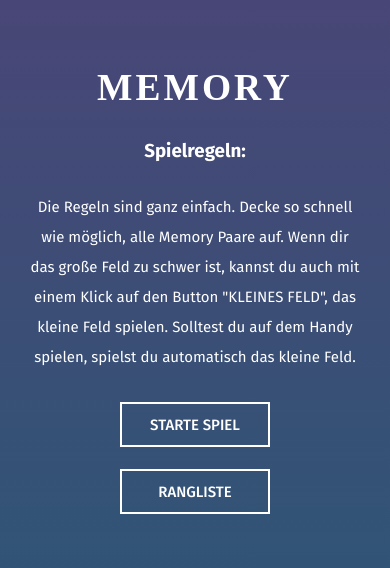
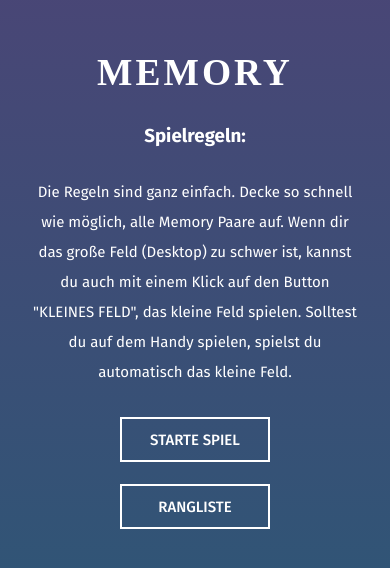
Before and after one commit to pascal-prfst/memory-frontend, a React (Vite) app: page / in a window 390 px wide. Shown: the part 132-700 px from the top of the page. Built offline with nearby package versions, Linux system fonts and the light colour scheme; a web font is replaced by a local one.

Commit message:
pagination responsive fixed

```diff
--- a/src/components/UIElements/Pagination.module.css
+++ b/src/components/UIElements/Pagination.module.css
@@ -44,6 +44,6 @@
   }
 
   .pagination_container {
-    font-size: 1.2rem;
+    font-size: 1.15rem;
   }
 }
--- a/src/components/UIElements/Pagination.tsx
+++ b/src/components/UIElements/Pagination.tsx
@@ -51,11 +51,12 @@ function Pagination({ itemsPerPage, items }: PaginationProps) {
       <ItemList scoreData={currentItems} />
       <ReactPaginate
         breakLabel="..."
-        nextLabel="VOR >"
+        nextLabel=">>"
         onPageChange={handlePageClick}
-        pageRangeDisplayed={4}
+        pageRangeDisplayed={1}
+        marginPagesDisplayed={1}
         pageCount={pageCount}
-        previousLabel="< ZURÜCK"
+        previousLabel="<<"
         className={classes.pagination_container}
         activeClassName={classes.active_page}
       />
--- a/src/pages/ScorePage.module.css
+++ b/src/pages/ScorePage.module.css
@@ -48,17 +48,17 @@
 
 @media (max-width: 640px) {
   .scorepage h1 {
-    margin-top: 2rem;
+    margin-top: 1.75rem;
     font-size: 2rem;
     text-align: center;
   }
 
   .scoreboard {
     min-width: 100%;
-    padding: 2rem;
+    padding: 1.5rem;
   }
 
   .actions_container {
-    margin-bottom: 2rem;
+    margin-bottom: 1.75rem;
   }
 }
--- a/src/pages/StartPage.tsx
+++ b/src/pages/StartPage.tsx
@@ -7,10 +7,10 @@ function StartPage() {
       <h1>MEMORY</h1>
       <h2>Spielregeln:</h2>
       <p>
-        Die Regeln sind ganz einfach. Decke so schnell wie möglich, alle Memory Paare auf.
-        Wenn dir das große Feld zu schwer ist, kannst du auch mit einem Klick auf den
-        Button "KLEINES FELD", das kleine Feld spielen. Solltest du auf dem Handy spielen,
-        spielst du automatisch das kleine Feld.
+        Die Regeln sind ganz einfach. Decke so schnell wie möglich, alle Memory Paare auf. Wenn dir
+        das große Feld (Desktop) zu schwer ist, kannst du auch mit einem Klick auf den Button
+        "KLEINES FELD", das kleine Feld spielen. Solltest du auf dem Handy spielen, spielst du
+        automatisch das kleine Feld.
       </p>
       <div className={classes.actions_container}>
         <Button to="/memory">STARTE SPIEL</Button>
```
